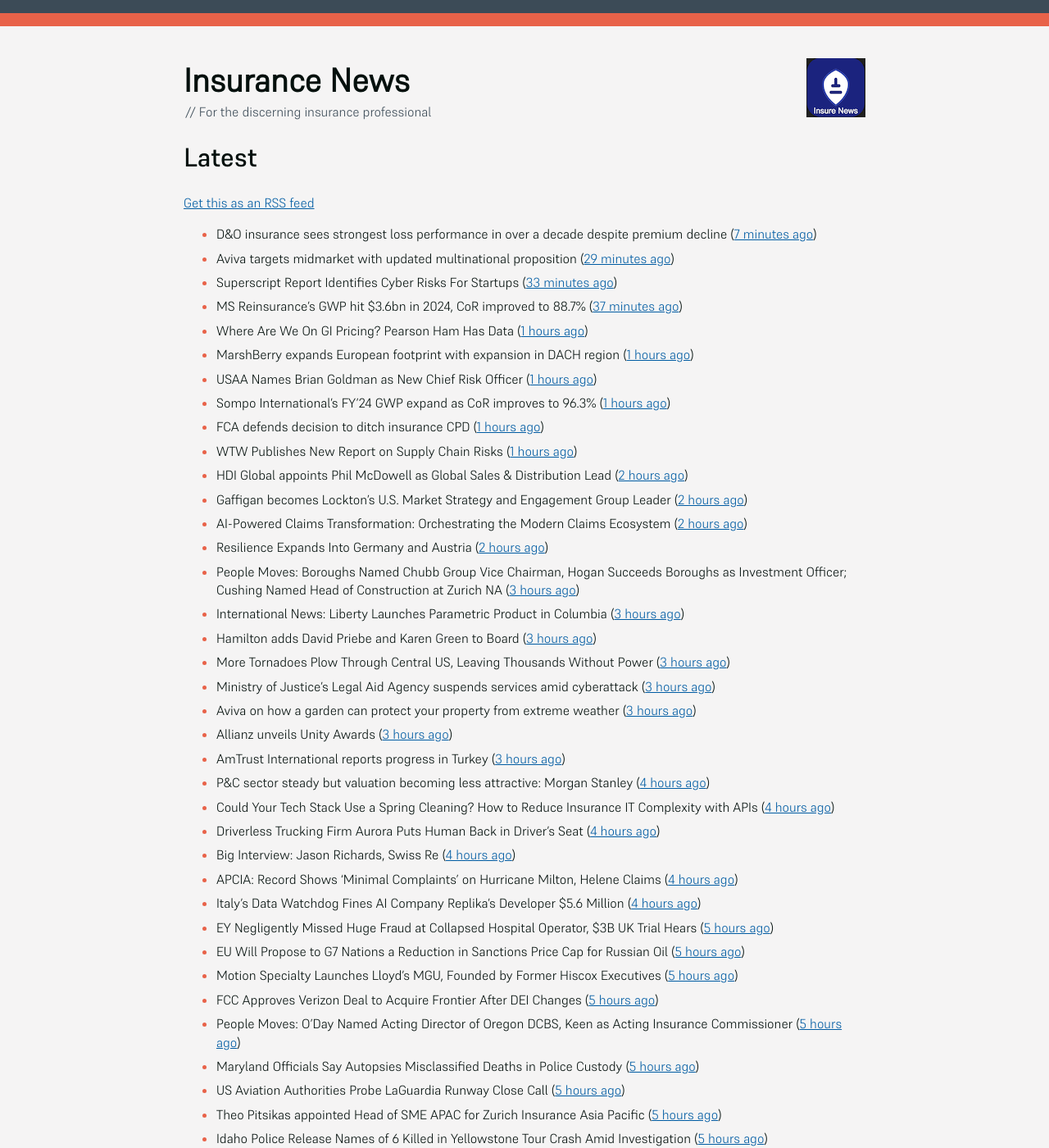
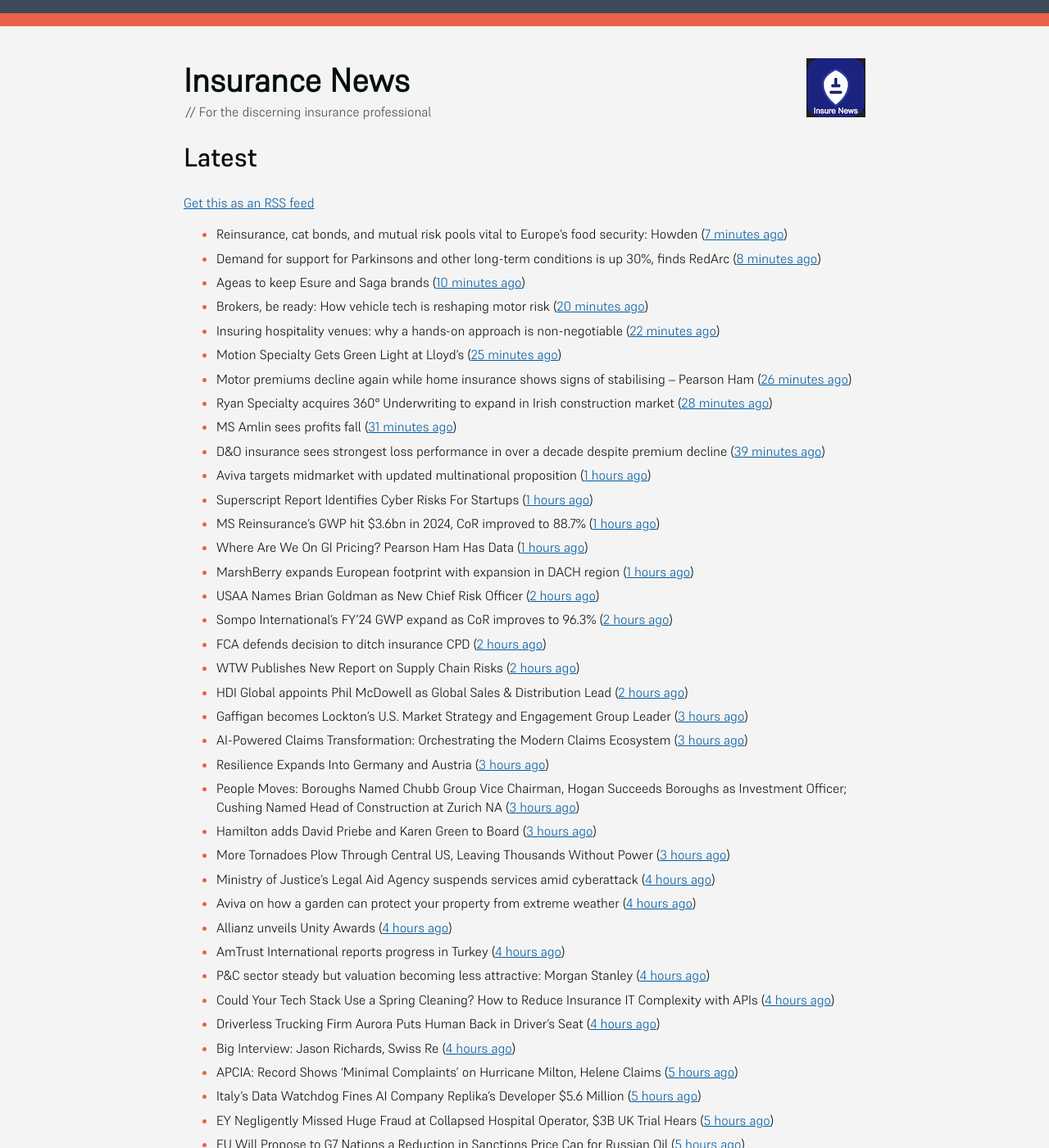
Before and after one commit to mat-0/feeds.thechels.uk, a Jekyll site: the page built from index.md, in a window 1280 px wide and 1400 px high. Shown: the whole window at 82% size. Built offline with Jekyll 4.4.1, drawn with Linux system fonts in a browser that asks for light colours; some of the changed text lies outside the part shown.

Commit message:
New Feed

```diff
--- a/index.md
+++ b/index.md
@@ -8,34 +8,42 @@ description: Latest Updates
 [Get this as an RSS feed](/feed.rss)
 
 <!-- news_marker starts -->
-- D&O insurance sees strongest loss performance in over a decade despite premium decline ([7 minutes ago](https://www.reinsurancene.ws/do-insurance-sees-strongest-loss-performance-in-over-a-decade-despite-premium-decline/))
-- Aviva targets midmarket with updated multinational proposition ([29 minutes ago](https://www.postonline.co.uk/broker/7957787/aviva-targets-midmarket-with-updated-multinational-proposition))
-- Superscript Report Identifies Cyber Risks For Startups ([33 minutes ago](https://insurance-edge.net/2025/05/20/superscript-report-identifies-cyber-risks-for-startups/))
-- MS Reinsurance’s GWP hit $3.6bn in 2024, CoR improved to 88.7% ([37 minutes ago](https://www.reinsurancene.ws/ms-reinsurances-gwp-hit-3-6bn-in-2024-cor-improved-to-88-7/))
+- Reinsurance, cat bonds, and mutual risk pools vital to Europe’s food security: Howden ([7 minutes ago](https://www.reinsurancene.ws/reinsurance-cat-bonds-and-mutual-risk-pools-vital-to-europes-food-security-howden/))
+- Demand for support for Parkinsons and other long-term conditions is up 30%, finds RedArc ([8 minutes ago](https://ifamagazine.com/demand-for-support-for-parkinsons-and-other-long-term-conditions-is-up-30-finds-redarc/))
+- Ageas to keep Esure and Saga brands ([10 minutes ago](https://www.postonline.co.uk/news/7957788/ageas-to-keep-esure-and-saga-brands))
+- Brokers, be ready: How vehicle tech is reshaping motor risk ([20 minutes ago](https://www.insurancebusinessmag.com/uk/news/marine/brokers-be-ready-how-vehicle-tech-is-reshaping-motor-risk-536269.aspx))
+- Insuring hospitality venues: why a hands-on approach is non-negotiable ([22 minutes ago](https://www.insurancebusinessmag.com/uk/news/hospitality/insuring-hospitality-venues-why-a-handson-approach-is-nonnegotiable-536268.aspx))
+- Motion Specialty Gets Green Light at Lloyd’s ([25 minutes ago](https://insurance-edge.net/2025/05/20/motion-specialty-gets-green-light-at-lloyds/))
+- Motor premiums decline again while home insurance shows signs of stabilising – Pearson Ham ([26 minutes ago](https://www.insurancebusinessmag.com/uk/news/auto-motor/motor-premiums-decline-again-while-home-insurance-shows-signs-of-stabilising--pearson-ham-536267.aspx))
+- Ryan Specialty acquires 360° Underwriting to expand in Irish construction market ([28 minutes ago](https://www.insurancebusinessmag.com/uk/news/breaking-news/ryan-specialty-acquires-360-underwriting-to-expand-in-irish-construction-market-536266.aspx))
+- MS Amlin sees profits fall ([31 minutes ago](https://www.insurancebusinessmag.com/uk/news/breaking-news/ms-amlin-sees-profits-fall-536259.aspx))
+- D&O insurance sees strongest loss performance in over a decade despite premium decline ([39 minutes ago](https://www.reinsurancene.ws/do-insurance-sees-strongest-loss-performance-in-over-a-decade-despite-premium-decline/))
+- Aviva targets midmarket with updated multinational proposition ([1 hours ago](https://www.postonline.co.uk/broker/7957787/aviva-targets-midmarket-with-updated-multinational-proposition))
+- Superscript Report Identifies Cyber Risks For Startups ([1 hours ago](https://insurance-edge.net/2025/05/20/superscript-report-identifies-cyber-risks-for-startups/))
+- MS Reinsurance’s GWP hit $3.6bn in 2024, CoR improved to 88.7% ([1 hours ago](https://www.reinsurancene.ws/ms-reinsurances-gwp-hit-3-6bn-in-2024-cor-improved-to-88-7/))
 - Where Are We On GI Pricing? Pearson Ham Has Data ([1 hours ago](https://insurance-edge.net/2025/05/20/where-are-we-on-gi-pricing-pearson-ham-has-data/))
 - MarshBerry expands European footprint with expansion in DACH region ([1 hours ago](https://www.reinsurancene.ws/marshberry-expands-european-footprint-with-expansion-in-dach-region/))
-- USAA Names Brian Goldman as New Chief Risk Officer ([1 hours ago](https://www.insurtechinsights.com/usaa-names-brian-goldman-as-new-chief-risk-officer/))
-- Sompo International’s FY’24 GWP expand as CoR improves to 96.3% ([1 hours ago](https://www.reinsurancene.ws/sompo-internationals-fy24-gwp-expand-as-cor-improves-to-96-3/))
-- FCA defends decision to ditch insurance CPD ([1 hours ago](https://www.postonline.co.uk/news/7957780/fca-defends-decision-to-ditch-insurance-cpd))
-- WTW Publishes New Report on Supply Chain Risks ([1 hours ago](https://insurance-edge.net/2025/05/20/wtw-publishes-new-report-on-supply-chain-risks/))
+- USAA Names Brian Goldman as New Chief Risk Officer ([2 hours ago](https://www.insurtechinsights.com/usaa-names-brian-goldman-as-new-chief-risk-officer/))
+- Sompo International’s FY’24 GWP expand as CoR improves to 96.3% ([2 hours ago](https://www.reinsurancene.ws/sompo-internationals-fy24-gwp-expand-as-cor-improves-to-96-3/))
+- FCA defends decision to ditch insurance CPD ([2 hours ago](https://www.postonline.co.uk/news/7957780/fca-defends-decision-to-ditch-insurance-cpd))
+- WTW Publishes New Report on Supply Chain Risks ([2 hours ago](https://insurance-edge.net/2025/05/20/wtw-publishes-new-report-on-supply-chain-risks/))
 - HDI Global appoints Phil McDowell as Global Sales & Distribution Lead ([2 hours ago](https://www.reinsurancene.ws/hdi-global-appoints-phil-mcdowell-as-global-sales-distribution-lead/))
-- Gaffigan becomes Lockton’s U.S. Market Strategy and Engagement Group Leader ([2 hours ago](https://www.reinsurancene.ws/gaffigan-becomes-locktons-u-s-market-strategy-and-engagement-group-leader/))
-- AI-Powered Claims Transformation: Orchestrating the Modern Claims Ecosystem ([2 hours ago](https://insurance-edge.net/2025/05/20/ai-powered-claims-transformation-orchestrating-the-modern-claims-ecosystem-2/))
-- Resilience Expands Into Germany and Austria ([2 hours ago](https://insurance-edge.net/2025/05/20/resilience-expands-into-germany-and-austria/))
+- Gaffigan becomes Lockton’s U.S. Market Strategy and Engagement Group Leader ([3 hours ago](https://www.reinsurancene.ws/gaffigan-becomes-locktons-u-s-market-strategy-and-engagement-group-leader/))
+- AI-Powered Claims Transformation: Orchestrating the Modern Claims Ecosystem ([3 hours ago](https://insurance-edge.net/2025/05/20/ai-powered-claims-transformation-orchestrating-the-modern-claims-ecosystem-2/))
+- Resilience Expands Into Germany and Austria ([3 hours ago](https://insurance-edge.net/2025/05/20/resilience-expands-into-germany-and-austria/))
 - People Moves: Boroughs Named Chubb Group Vice Chairman, Hogan Succeeds Boroughs as Investment Officer; Cushing Named Head of Construction at Zurich NA ([3 hours ago](https://www.insurancejournal.com/news/national/2025/05/20/824390.htm))
-- International News: Liberty Launches Parametric Product in Columbia ([3 hours ago](https://insurance-edge.net/2025/05/20/international-news-liberty-launches-parametric-product-in-columbia/))
 - Hamilton adds David Priebe and Karen Green to Board ([3 hours ago](https://www.reinsurancene.ws/hamilton-adds-david-priebe-and-karen-green-to-board/))
 - More Tornadoes Plow Through Central US, Leaving Thousands Without Power ([3 hours ago](https://www.insurancejournal.com/news/southeast/2025/05/20/824450.htm))
-- Ministry of Justice's Legal Aid Agency suspends services amid cyberattack ([3 hours ago](https://www.insurancebusinessmag.com/uk/news/cyber/ministry-of-justices-legal-aid-agency-suspends-services-amid-cyberattack-536241.aspx))
-- Aviva on how a garden can protect your property from extreme weather ([3 hours ago](https://www.insurancebusinessmag.com/uk/news/property-insurance/aviva-on-how-a-garden-can-protect-your-property-from-extreme-weather-536238.aspx))
-- Allianz unveils Unity Awards ([3 hours ago](https://www.insurancebusinessmag.com/uk/news/breaking-news/allianz-unveils-unity-awards-536237.aspx))
-- AmTrust International reports progress in Turkey ([3 hours ago](https://www.insurancebusinessmag.com/uk/news/breaking-news/amtrust-international-reports-progress-in-turkey-536236.aspx))
+- Ministry of Justice's Legal Aid Agency suspends services amid cyberattack ([4 hours ago](https://www.insurancebusinessmag.com/uk/news/cyber/ministry-of-justices-legal-aid-agency-suspends-services-amid-cyberattack-536241.aspx))
+- Aviva on how a garden can protect your property from extreme weather ([4 hours ago](https://www.insurancebusinessmag.com/uk/news/property-insurance/aviva-on-how-a-garden-can-protect-your-property-from-extreme-weather-536238.aspx))
+- Allianz unveils Unity Awards ([4 hours ago](https://www.insurancebusinessmag.com/uk/news/breaking-news/allianz-unveils-unity-awards-536237.aspx))
+- AmTrust International reports progress in Turkey ([4 hours ago](https://www.insurancebusinessmag.com/uk/news/breaking-news/amtrust-international-reports-progress-in-turkey-536236.aspx))
 - P&C sector steady but valuation becoming less attractive: Morgan Stanley ([4 hours ago](https://www.reinsurancene.ws/pc-sector-steady-but-valuation-becoming-less-attractive-morgan-stanley/))
 - Could Your Tech Stack Use a Spring Cleaning? How to Reduce Insurance IT Complexity with APIs ([4 hours ago](https://www.insurancejournal.com/blogs/agentsync/2025/05/20/822951.htm))
 - Driverless Trucking Firm Aurora Puts Human Back in Driver’s Seat ([4 hours ago](https://www.insurancejournal.com/news/southcentral/2025/05/20/824443.htm))
 - Big Interview: Jason Richards, Swiss Re ([4 hours ago](https://www.postonline.co.uk/reinsurance/7957541/big-interview-jason-richards-swiss-re))
-- APCIA: Record Shows ‘Minimal Complaints’ on Hurricane Milton, Helene Claims ([4 hours ago](https://www.insurancejournal.com/news/national/2025/05/20/824364.htm))
-- Italy’s Data Watchdog Fines AI Company Replika’s Developer $5.6 Million ([4 hours ago](https://www.insurancejournal.com/news/international/2025/05/20/824403.htm))
+- APCIA: Record Shows ‘Minimal Complaints’ on Hurricane Milton, Helene Claims ([5 hours ago](https://www.insurancejournal.com/news/national/2025/05/20/824364.htm))
+- Italy’s Data Watchdog Fines AI Company Replika’s Developer $5.6 Million ([5 hours ago](https://www.insurancejournal.com/news/international/2025/05/20/824403.htm))
 - EY Negligently Missed Huge Fraud at Collapsed Hospital Operator, $3B UK Trial Hears ([5 hours ago](https://www.insurancejournal.com/news/international/2025/05/20/824369.htm))
 - EU Will Propose to G7 Nations a Reduction in Sanctions Price Cap for Russian Oil ([5 hours ago](https://www.insurancejournal.com/news/international/2025/05/20/824398.htm))
 - Motion Specialty Launches Lloyd’s MGU, Founded by Former Hiscox Executives ([5 hours ago](https://www.insurancejournal.com/news/international/2025/05/20/824409.htm))
@@ -90,45 +97,38 @@ description: Latest Updates
 - McLarens aims for net zero by 2050 ([3 days ago](https://www.postonline.co.uk/news/7957770/mclarens-aims-for-net-zero-by-2050))
 - AI will have a greater role to play in claims despite initial hesitancy ([3 days ago](https://www.postonline.co.uk/broker/7957769/ai-will-have-a-greater-role-to-play-in-claims-despite-initial-hesitancy))
 - Ardonagh’s rebrand; Google Cloud’s expansion; Insure Your Paws’ product ([3 days ago](https://www.postonline.co.uk/news/7957764/ardonaghs-rebrand-google-clouds-expansion-insure-your-paws-product))
-- AXA Group CUO on navigating a polycrisis risk landscape ([3 days ago](https://www.insurancebusinessmag.com/uk/news/breaking-news/axa-group-cuo-on-navigating-a-polycrisis-risk-landscape-535921.aspx))
-- Attracting new business to the London specialty market ([3 days ago](https://www.insurancebusinessmag.com/uk/news/breaking-news/attracting-new-business-to-the-london-specialty-market-535974.aspx))
+- AXA Group CUO on navigating a polycrisis risk landscape ([4 days ago](https://www.insurancebusinessmag.com/uk/news/breaking-news/axa-group-cuo-on-navigating-a-polycrisis-risk-landscape-535921.aspx))
+- Attracting new business to the London specialty market ([4 days ago](https://www.insurancebusinessmag.com/uk/news/breaking-news/attracting-new-business-to-the-london-specialty-market-535974.aspx))
 - Climate proofing businesses as the summer season arrives ([4 days ago](https://www.insurancebusinessmag.com/uk/news/catastrophe/climate-proofing-businesses-as-the-summer-season-arrives-535973.aspx))
 - Aegon grows Q1 2025 operating capital generation amid US mortality pressure ([4 days ago](https://www.insurancebusinessmag.com/uk/news/breaking-news/aegon-grows-q1-2025-operating-capital-generation-amid-us-mortality-pressure-535972.aspx))
 - IFB flags social media ghost brokers targeting learner and young car insurance buyers ([4 days ago](https://www.insurancebusinessmag.com/uk/news/auto-motor/ifb-flags-social-media-ghost-brokers-targeting-learner-and-young-car-insurance-buyers-535971.aspx))
 - LMA celebrates claims community achievements at 2025 awards night ([4 days ago](https://www.insurancebusinessmag.com/uk/news/claims/lma-celebrates-claims-community-achievements-at-2025-awards-night-535970.aspx))
 - Yutree MD optimistic for the future of independent brokers ([4 days ago](https://www.postonline.co.uk/news/7957767/yutree-md-optimistic-for-the-future-of-independent-brokers))
 - FCA hopes firms will gain confidence with fewer rules ([4 days ago](https://www.postonline.co.uk/news/7957766/fca-hopes-firms-will-gain-confidence-with-fewer-rules))
-- Consumer Intelligence urges insurers to consider TIC over APR ([4 days ago](https://www.insurancebusinessmag.com/uk/news/auto-motor/consumer-intelligence-urges-insurers-to-consider-tic-over-apr-535940.aspx))
-- BIBA names first female chair ([4 days ago](https://www.insurancebusinessmag.com/uk/news/breaking-news/biba-names-first-female-chair-535939.aspx))
-- Insurance moves: Rokstone, Insurance Advisory, Evolution Claims and AXA XL ([4 days ago](https://www.insurancebusinessmag.com/uk/news/breaking-news/insurance-moves-rokstone-insurance-advisory-evolution-claims-and-axa-xl-535937.aspx))
-- Interest in AI grows but adoption remains limited - LMA ([4 days ago](https://www.insurancebusinessmag.com/uk/news/technology/interest-in-ai-grows-but-adoption-remains-limited--lma-535936.aspx))
+- What Tiernan will find in the Lloyd’s CEO in-tray ([4 days ago](https://www.postonline.co.uk/lloydslondon/7957720/what-tiernan-will-find-in-the-lloyds-ceo-in-tray))
 - Penny Black’s Social Diary: Markerstudy’s premiere; iCan’s lassi ([4 days ago](https://www.postonline.co.uk/people/7957568/penny-blacks-social-diary-markerstudys-premiere-icans-lassi))
-- What Tiernan will find in the Lloyd’s CEO in-tray ([4 days ago](https://www.postonline.co.uk/lloydslondon/7957720/what-tiernan-will-find-in-the-lloyds-ceo-in-tray))
 - How insurers can use systemic risk knowledge internally ([4 days ago](https://www.dig-in.com/opinion/how-insurers-can-use-systemic-risk-knowledge-internally))
 - Marsh McLennan moves to Amazon cloud; ZestyAI in Connecticut and West Virginia: Insurtech news ([4 days ago](https://www.dig-in.com/news/marsh-mclennan-to-amazon-cloud-zestyai-and-insurtech-news))
-- WTW report exposes shifting terrorism insurance risks ([4 days ago](https://www.insurancebusinessmag.com/uk/news/breaking-news/wtw-report-exposes-shifting-terrorism-insurance-risks-535909.aspx))
 - Tiernan calls out ‘egregious trading behaviours’ at Lloyd’s ([4 days ago](https://www.postonline.co.uk/lloydslondon/7957765/tiernan-calls-out-egregious-trading-behaviours-at-lloyds))
 - Nationwide Partners with Kadance to Offer Genomics-Based Precision Health to Life Insurance Customers ([4 days ago](https://www.insurtechinsights.com/nationwide-partners-with-kadance-to-offer-genomics-based-precision-health-to-life-insurance-customers/))
 - Africa startups to seek new backers ([4 days ago](https://www.dig-in.com/articles/africa-startups-to-seek-new-backers))
 - Using technology to mitigate common household risks ([4 days ago](https://www.dig-in.com/podcast/using-technology-to-mitigate-common-household-risks))
 - Tinubu Secures $45 Million to Accelerate Global Leadership in Specialty Insurance SaaS ([4 days ago](https://www.insurtechinsights.com/tinubu-secures-45-million-to-accelerate-global-leadership-in-specialty-insurance-saas/))
-- TIMBY Specialty Insurance Solutions Launches Warehouse Legal Liability Coverage to Expand Inland Marine Portfolio ([4 days ago](https://www.insurtechinsights.com/timby-specialty-insurance-solutions-launches-warehouse-legal-liability-coverage-to-expand-inland-marine-portfolio/))
+- TIMBY Specialty Insurance Solutions Launches Warehouse Legal Liability Coverage to Expand Inland Marine Portfolio ([5 days ago](https://www.insurtechinsights.com/timby-specialty-insurance-solutions-launches-warehouse-legal-liability-coverage-to-expand-inland-marine-portfolio/))
 - ‘Don’t preach to us’, pleads Pen CEO ([5 days ago](https://www.postonline.co.uk/broker/7957752/dont-preach-to-us-pleads-pen-ceo))
 - bolttech and Sumitomo Corporation Launch Strategic Joint Venture to Expand Embedded Protection Solutions in Asia ([5 days ago](https://www.insurtechinsights.com/bolttech-and-sumitomo-corporation-launch-strategic-joint-venture-to-expand-embedded-protection-solutions-in-asia/))
 - DLG deal ‘on course’ and not a distraction for Aviva ([5 days ago](https://www.postonline.co.uk/news/7957750/dlg-deal-on-course-and-not-a-distraction-for-aviva))
 - Q&A: Andy Hutchinson, Turvi ([5 days ago](https://www.postonline.co.uk/technology/7957394/qa-andy-hutchinson-turvi))
 - Why blaming hybrid working for productivity problems is too easy ([5 days ago](https://www.postonline.co.uk/people/7957728/why-blaming-hybrid-working-for-productivity-problems-is-too-easy))
-- Throwback Thursday: CII card woes; Hiscox grows ([5 days ago](https://www.postonline.co.uk/personal/7956604/throwback-thursday-cii-card-woes-hiscox-grows))
 - Neutrinos Secures Major AI Underwriting Transformation Deal with Fortune 500 Life Insurer ([5 days ago](https://www.insurtechinsights.com/neutrinos-secures-major-ai-underwriting-transformation-deal-with-fortune-500-life-insurer/))
 - Rosemount Financial Solutions (IFA) announces 4C Platform partnership to support private medical insurance advice ([5 days ago](https://ifamagazine.com/rosemount-financial-solutions-ifa-announces-4c-platform-partnership-to-support-private-medical-insurance-advice/))
-- Seventy-two per cent of new absentees under group income protection policies returned to work during 2024 ([6 days ago](https://ifamagazine.com/seventy-two-per-cent-of-new-absentees-under-group-income-protection-policies-returned-to-work-during-2024/))
+- Seventy-two per cent of new absentees under group income protection policies returned to work during 2024 ([7 days ago](https://ifamagazine.com/seventy-two-per-cent-of-new-absentees-under-group-income-protection-policies-returned-to-work-during-2024/))
 - OneFamily celebrates fifty years of inspiring better futures ([7 days ago](https://ifamagazine.com/onefamily-celebrates-fifty-years-of-inspiring-better-futures/))
-- Vitality research reveals gaps in employee awareness of sick leave policies and the role insurers play ([7 days ago](https://ifamagazine.com/vitality-research-reveals-gaps-in-employee-awareness-of-sick-leave-policies-and-the-role-insurers-play/))
-- 9 in 10 life cover applications with mental health disclosures instantly accepted on the underwriter protection platform in 2024 ([7 days ago](https://ifamagazine.com/9-in-10-life-cover-applications-with-mental-health-disclosures-instantly-accepted-on-the-underwriter-protection-platform-in-2024/))
+- Vitality research reveals gaps in employee awareness of sick leave policies and the role insurers play ([8 days ago](https://ifamagazine.com/vitality-research-reveals-gaps-in-employee-awareness-of-sick-leave-policies-and-the-role-insurers-play/))
+- 9 in 10 life cover applications with mental health disclosures instantly accepted on the underwriter protection platform in 2024 ([8 days ago](https://ifamagazine.com/9-in-10-life-cover-applications-with-mental-health-disclosures-instantly-accepted-on-the-underwriter-protection-platform-in-2024/))
 - IHC Set to Launch AI-Driven Reinsurance Platform in the Gulf Region ([9 days ago](https://thefintechtimes.com/ihc-set-to-launch-ai-driven-reinsurance-platform/))
-- What to be aware of when contesting a will ([18 days ago](https://ifamagazine.com/what-to-be-aware-of-when-contesting-a-will/))
+- What to be aware of when contesting a will ([19 days ago](https://ifamagazine.com/what-to-be-aware-of-when-contesting-a-will/))
 - New L&G data reveals value of technology to long-term absence management ([20 days ago](https://ifamagazine.com/new-lg-data-reveals-value-of-technology-to-long-term-absence-management/))
 - Canada Life reveals some of the most common estate planning misconceptions ([21 days ago](https://ifamagazine.com/some-of-the-most-common-estate-planning-misconceptions-revealed/))
-- L&G bolsters protection proposition with series of product enhancements ([22 days ago](https://ifamagazine.com/lg-bolsters-protection-proposition-with-series-of-product-enhancements/))
 
 <!-- news_marker ends -->
```
Also changed, not shown: other parts of index.md (+9 -10 lines).
